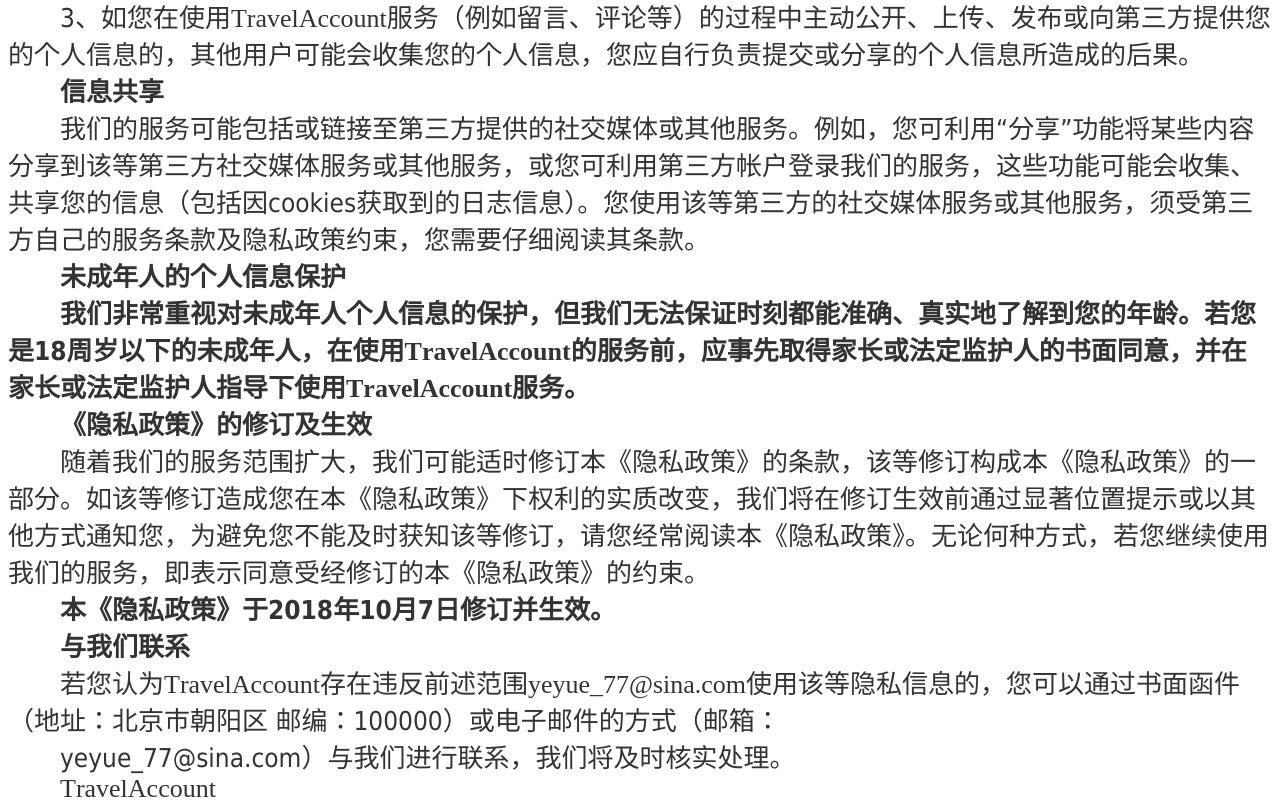
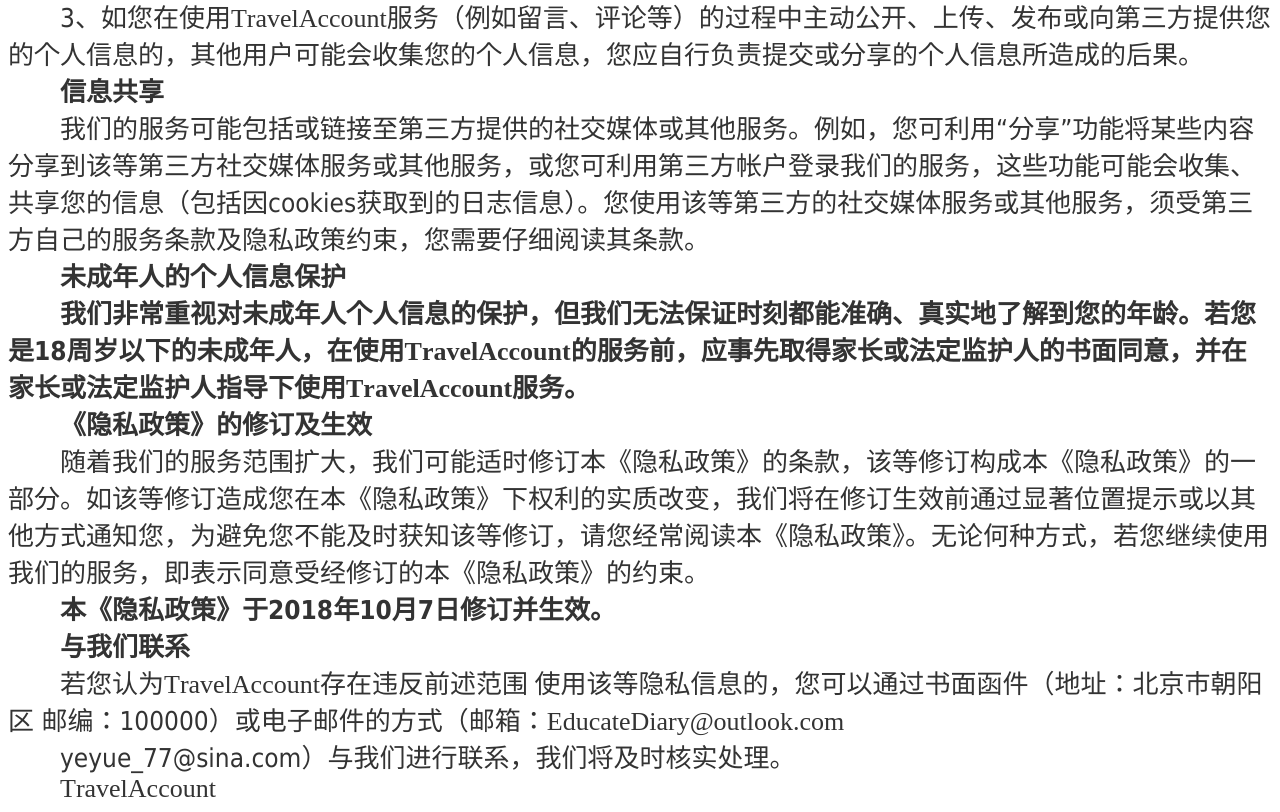
Before and after one commit to ruoling124/BKAidet.github.io, a plain HTML site: page index.html in a window 1280 px wide. Shown: the part 3535-4347 px from the top of the page. Drawn offline with Linux system fonts and the light colour scheme.

Commit message:
Update index.html

```diff
--- a/index.html
+++ b/index.html
@@ -70,7 +70,8 @@
 <p class="p3"><span class="s3">随着我们的服务范围扩大，我们可能适时修订本《隐私政策》的条款，该等修订构成本《隐私政策》的一部分。如该等修订造成您在本《隐私政策》下权利的实质改变，我们将在修订生效前通过显著位置提示或以其他方式通知您，为避免您不能及时获知该等修订，请您经常阅读本《隐私政策》。无论何种方式，若您继续使用我们的服务，即表示同意受经修订的本《隐私政策》的约束。</span></p>
 <p class="p3"><span class="s3"><b>本《隐私政策》于</b></span><span class="s4"><b>2018</b></span><span class="s3"><b>年</b></span><span class="s4"><b>10</b></span><span class="s3"><b>月</b></span><span class="s4"><b>7</b></span><span class="s3"><b>日修订并生效。</b></span></p>
 <p class="p2"><span class="s2"><b>与我们联系</b></span></p>
-<p class="p3"><span class="s3">若您认为TravelAccount存在违反前述范围yeyue_77@sina.com使用该等隐私信息的，您可以通过书面函件（地址：北京市朝阳区</span><span class="s4"> </span><span class="s3">邮编：</span><span class="s4">100000</span><span class="s3">）或电子邮件的方式（邮箱：</span></p>
+<p class="p3"><span class="s3">若您认为TravelAccount存在违反前述范围
+  使用该等隐私信息的，您可以通过书面函件（地址：北京市朝阳区</span><span class="s4"> </span><span class="s3">邮编：</span><span class="s4">100000</span><span class="s3">）或电子邮件的方式（邮箱：EducateDiary@outlook.com</span></p>
 <p class="p4"><span class="s4">yeyue_77@sina.com</span><span class="s3">）与我们进行联系，我们将及时核实处理。</span></p>
 <p class="p3"><span class="s3">TravelAccount</span></p>
 </body>
```
